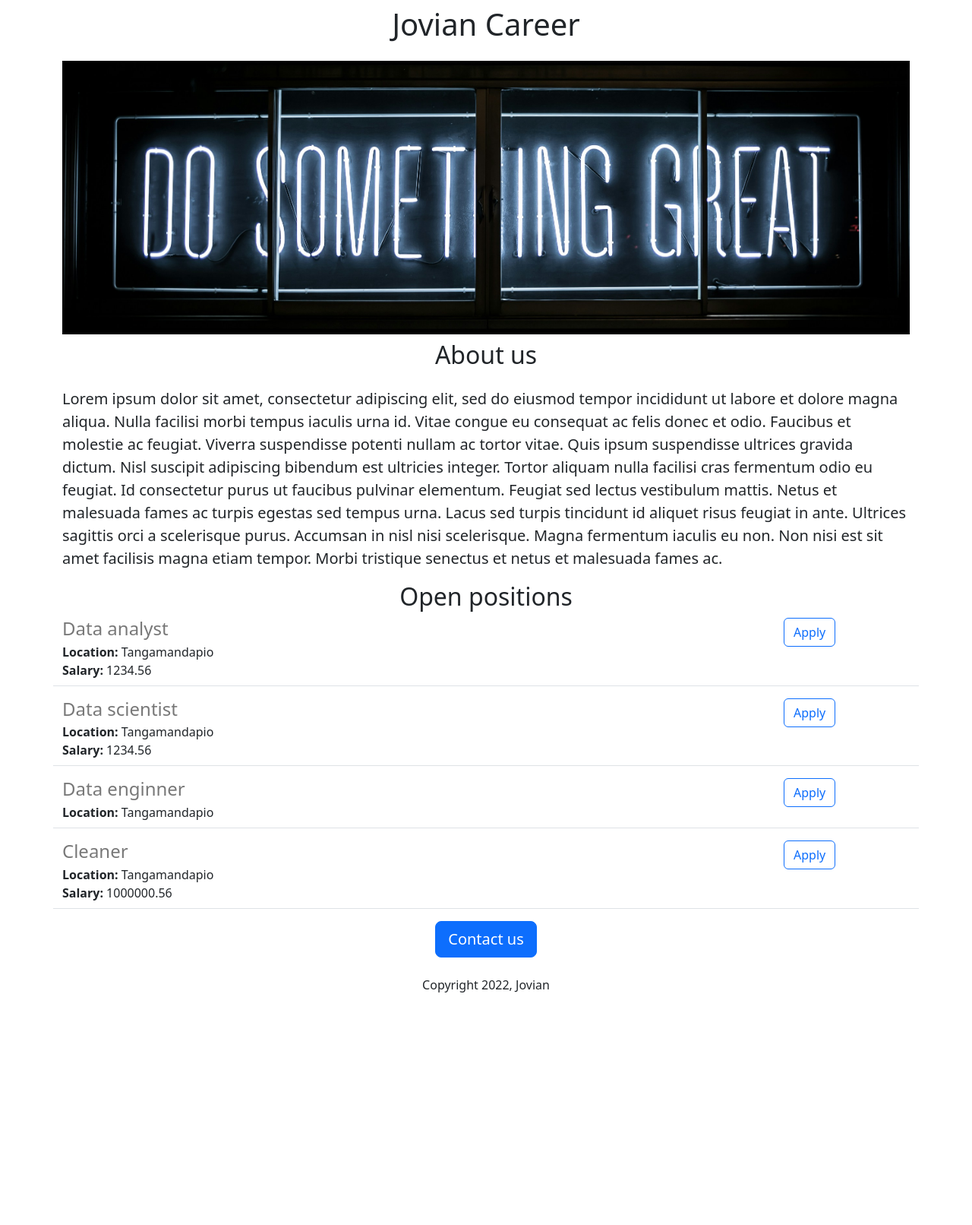
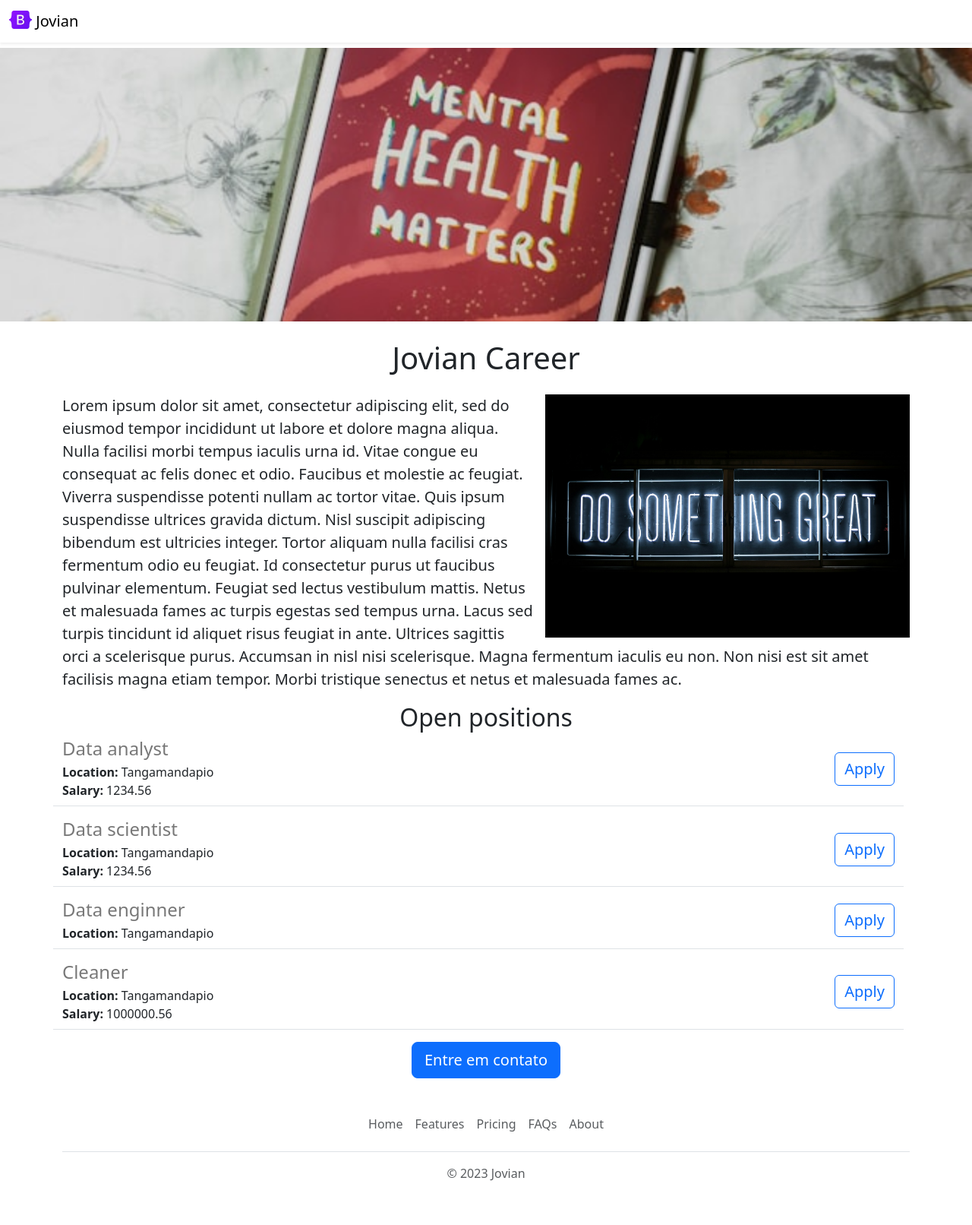
Before and after one commit to psiq-guilherme/my-clinic, a Flask app: page / in a window 1280 px wide. Shown: the whole page at 76% size. Before the commit the page ends 1306 px from the top, so only its background shows below. Run offline with Flask 3, Linux system fonts and the light colour scheme.

Commit message:
lots of improvements

```diff
--- /dev/null
+++ b/templates/footer.html
@@ -0,0 +1,22 @@
+<div class="container">
+  <footer class="py-3 my-4">
+    <ul class="nav justify-content-center border-bottom pb-3 mb-3">
+      <li class="nav-item">
+        <a href="#" class="nav-link px-2 text-body-secondary">Home</a>
+      </li>
+      <li class="nav-item">
+        <a href="#" class="nav-link px-2 text-body-secondary">Features</a>
+      </li>
+      <li class="nav-item">
+        <a href="#" class="nav-link px-2 text-body-secondary">Pricing</a>
+      </li>
+      <li class="nav-item">
+        <a href="#" class="nav-link px-2 text-body-secondary">FAQs</a>
+      </li>
+      <li class="nav-item">
+        <a href="#" class="nav-link px-2 text-body-secondary">About</a>
+      </li>
+    </ul>
+    <p class="text-center text-body-secondary">&copy; 2023 Jovian</p>
+  </footer>
+</div>
--- a/templates/home.html
+++ b/templates/home.html
@@ -1,33 +1,68 @@
 <!DOCTYPE html>
 <html lang="en">
   <head>
-    <meta charset="UTF-8">
-    <meta name="viewport" content="width=device-width, initial-scale=1.0">
+    <meta charset="UTF-8" />
+    <meta name="viewport" content="width=device-width, initial-scale=1.0" />
     <title>Jovian Career</title>
-    <link href="https://cdn.jsdelivr.net/npm/bootstrap@5.3.2/dist/css/bootstrap.min.css" rel="stylesheet" integrity="sha384-T3c6CoIi6uLrA9TneNEoa7RxnatzjcDSCmG1MXxSR1GAsXEV/Dwwykc2MPK8M2HN" crossorigin="anonymous">
+    <link
+      href="https://cdn.jsdelivr.net/npm/bootstrap@5.3.2/dist/css/bootstrap.min.css"
+      rel="stylesheet"
+      integrity="sha384-T3c6CoIi6uLrA9TneNEoa7RxnatzjcDSCmG1MXxSR1GAsXEV/Dwwykc2MPK8M2HN"
+      crossorigin="anonymous"
+    />
     <style>
       #banner {
         height: 360px;
         width: 100%;
         object-fit: cover;
+        margin-bottom: 16px;
       }
     </style>
   </head>
   <body>
+    {% include "nav.html" %}
+    <img
+      id="banner"
+      class="img-fluid"
+      src="/static/banner.jpg"
+      alt="Banner image"
+    />
     <div class="container">
       <h1 class="text-center mt-2 mb-4">Jovian Career</h1>
-        <img id="banner" class="img-fluid" src="static/banner.jpg" alt="Banner image">
-        <h2 class="text-center mt-2 mb-4">About us</h2>
-        <p class="lead">Lorem ipsum dolor sit amet, consectetur adipiscing elit, sed do eiusmod tempor incididunt ut labore et dolore magna aliqua. Nulla facilisi morbi tempus iaculis urna id. Vitae congue eu consequat ac felis donec et odio. Faucibus et molestie ac feugiat. Viverra suspendisse potenti nullam ac tortor vitae. Quis ipsum suspendisse ultrices gravida dictum. Nisl suscipit adipiscing bibendum est ultricies integer. Tortor aliquam nulla facilisi cras fermentum odio eu feugiat. Id consectetur purus ut faucibus pulvinar elementum. Feugiat sed lectus vestibulum mattis. Netus et malesuada fames ac turpis egestas sed tempus urna. Lacus sed turpis tincidunt id aliquet risus feugiat in ante. Ultrices sagittis orci a scelerisque purus. Accumsan in nisl nisi scelerisque. Magna fermentum iaculis eu non. Non nisi est sit amet facilisis magna etiam tempor. Morbi tristique senectus et netus et malesuada fames ac.</p>
+      <div class="clearfix">
+        <img
+          class="img-fluid float-md-end ms-md-3 mb-3 mb-md-0"
+          src="/static/side-image.jpg"
+          style="height: 320px"
+          alt="Foto de Emily Underworld na Unsplash"
+        />
+        <p class="lead">
+          Lorem ipsum dolor sit amet, consectetur adipiscing elit, sed do
+          eiusmod tempor incididunt ut labore et dolore magna aliqua. Nulla
+          facilisi morbi tempus iaculis urna id. Vitae congue eu consequat ac
+          felis donec et odio. Faucibus et molestie ac feugiat. Viverra
+          suspendisse potenti nullam ac tortor vitae. Quis ipsum suspendisse
+          ultrices gravida dictum. Nisl suscipit adipiscing bibendum est
+          ultricies integer. Tortor aliquam nulla facilisi cras fermentum odio
+          eu feugiat. Id consectetur purus ut faucibus pulvinar elementum.
+          Feugiat sed lectus vestibulum mattis. Netus et malesuada fames ac
+          turpis egestas sed tempus urna. Lacus sed turpis tincidunt id aliquet
+          risus feugiat in ante. Ultrices sagittis orci a scelerisque purus.
+          Accumsan in nisl nisi scelerisque. Magna fermentum iaculis eu non. Non
+          nisi est sit amet facilisis magna etiam tempor. Morbi tristique
+          senectus et netus et malesuada fames ac.
+        </p>
+      </div>
       <h2 class="text-center">Open positions</h2>
-        <div>
-            {% include "jobitem.html" %}
+      <div>{% include "jobitem.html" %}</div>
+      <div class="text-center">
+        <a
+          href="mailto:psiq.guilherme.letsch@gmail.com?subject=Contato%20do%20site&body=Meu%20nome%3A%20%3Cdigite%20seu%20nome%3E%0D%0A%0D%0AMeu%20celular%3A%20%3Cseu%20celular%20para%20eu%20retornar%20o%20contato%3E%0D%0A%0D%0AD%C3%BAvida%3A%20%3Cem%20que%20posso%20te%20ajudar%3F%3E%0D%0A%0D%0A "
+          class="btn btn-primary btn-lg"
+          >Entre em contato</a
+        >
       </div>
-        <div class="text-center">
-            <button class="btn btn-primary btn-lg" id="contactbutton">Contact us</button>
-            <p class="mt-4">Copyright 2022, Jovian</p>
     </div>
-
-    </div>
+    {% include "footer.html" %}
   </body>
 </html>
--- a/templates/jobitem.html
+++ b/templates/jobitem.html
@@ -1,14 +1,24 @@
 {% for job in jobs %}
-<div class="border-bottom row" style="margin-bottom: 16px; padding-bottom: 8px;">
+<div
+  class="border-bottom row me-2"
+  style="margin-bottom: 16px; padding-bottom: 8px"
+>
   <div class="col-10">
-        <h4 style="color: rgb(120, 120, 120); margin-bottom: 4px;">{{ job["title"] }}</h4>
+    <h4 style="color: rgb(120, 120, 120); margin-bottom: 4px">
+      {{ job["title"] }}
+    </h4>
     <div><b>Location:</b> {{ job["location"] }}</div>
     {% if 'salary' in job %}
-            <div><b>Salary:</b> {{ job["salary"] }} </div>
+    <div><b>Salary:</b> {{ job["salary"] }}</div>
     {% endif %}
   </div>
-    <div class="col-2">
-        <button class="btn btn-outline-primary">Apply</button>
+  <div class="col-2 d-flex align-items-center justify-content-end">
+    <a
+      href="https://google.com"
+      type="button"
+      class="btn btn-outline-primary fs-5"
+      >Apply</a
+    >
   </div>
 </div>
 {% endfor %}
--- /dev/null
+++ b/templates/nav.html
@@ -0,0 +1,9 @@
+<nav class="navbar shadow-sm fixed-top bg-white">
+    <div class="container-fluid">
+      <a class="navbar-brand" href="#">
+        <img src="/static/logo.svg" alt="Logo" width="30" height="24" class="d-inline-block align-text-top">
+        Jovian
+      </a>
+    </div>
+  </nav>
+  <div style="height: 63px;"></div>
```
Also changed, not shown: static/banner.jpg, static/logo.svg (added), static/side-image.jpg (added). Lines whose indentation alone changed are shown as unchanged.
